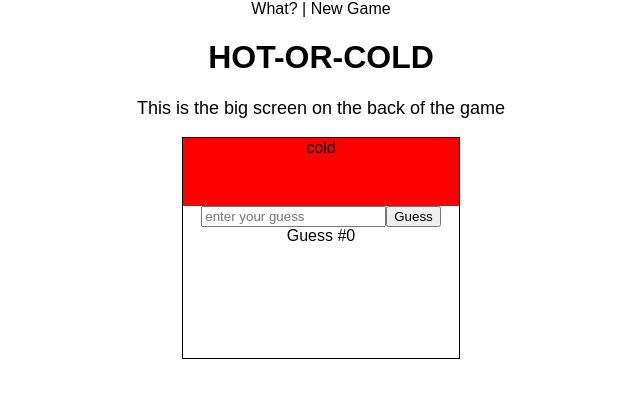
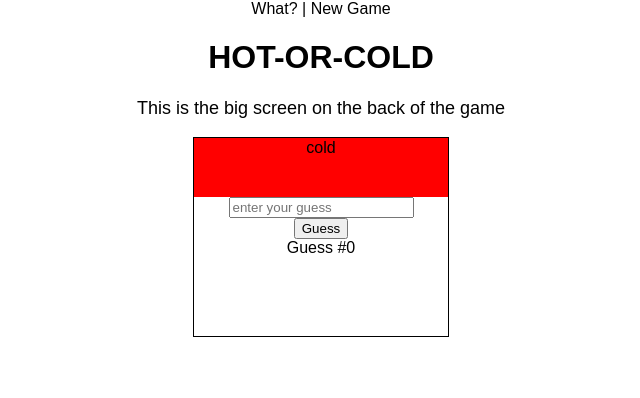
Before and after one commit to steffencrespo/hot-n-cold, a React (Create React App) app: page / in a window 1280 px wide. Shown: the top 398 px of the page, without its empty margins (319-959 px from the left). Built offline with nearby package versions, Linux system fonts and the light colour scheme.

Commit message:
reverts back to pristine style - not yet ready

```diff
--- a/src/box.css
+++ b/src/box.css
@@ -1,3 +1,7 @@
+* {
+  box-sizing: border-box;
+}
+
 .box {
   border: 1px solid black;
   width: 20%;
@@ -14,3 +18,8 @@
   margin-right: -10px;
   height: 33.3%;
 }
+
+.guess-frame {
+  background-color: gray;
+  margin: auto;
+}
--- a/src/index.css
+++ b/src/index.css
@@ -1,3 +1,7 @@
+* {
+  box-sizing: border-box;
+}
+
 body {
   margin: 0;
   padding: 0;
```
